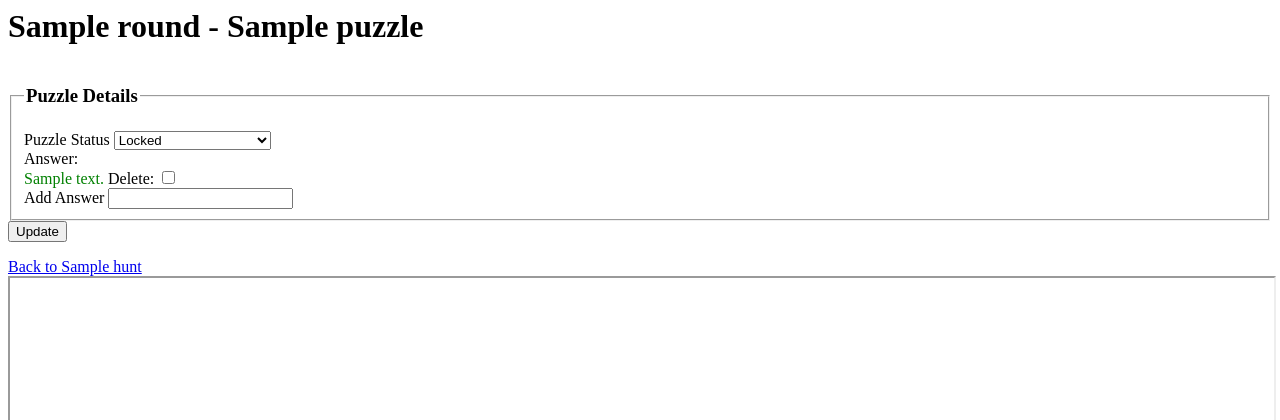
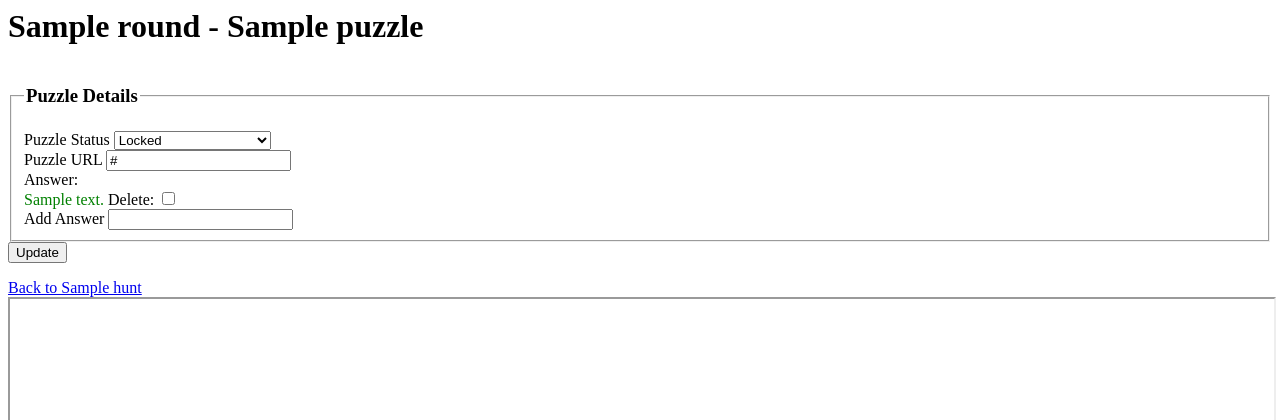
Before and after one commit to Bazinga9000/reservoir, a Django app: page /puzzle/1/ in a window 1280 px wide. Shown: the top 420 px of the page. Run offline with Django 5.2, Linux system fonts and the light colour scheme; tables that the repository leaves empty hold one stand-in row (values such as "Sample post").

Commit message:
make puzzle url editable

```diff
--- a/puzzles/templates/puzzles/puzzlepage.html
+++ b/puzzles/templates/puzzles/puzzlepage.html
@@ -12,6 +12,9 @@
         <option value="{{ opt.0 }}" {% if opt.0 == puzzle.status %} selected="selected" {% endif %}>{{ opt.1 }}</option>
         {% endfor %}
     </select><br>
+
+    <label for="puzzle_url">Puzzle URL</label>
+    <input class="puzzle_url" name="puzzle_url" maxlength="255" value="{{puzzle.url}}"></input><br>
 
     {% if puzzle.answer_set.all %}
     Answer{{puzzle.answer_set.all.count|pluralize}}:<br>
--- a/puzzles/views.py
+++ b/puzzles/views.py
@@ -25,6 +25,10 @@ def update(request, puzzle_id):
     # Update puzzle status
     new_status = request.POST["status"]
     puzzle.status = new_status
+
+    new_url = request.POST["puzzle_url"]
+    puzzle.url = new_url
+
     puzzle.save()
 
     # Delete any requested answer
```
